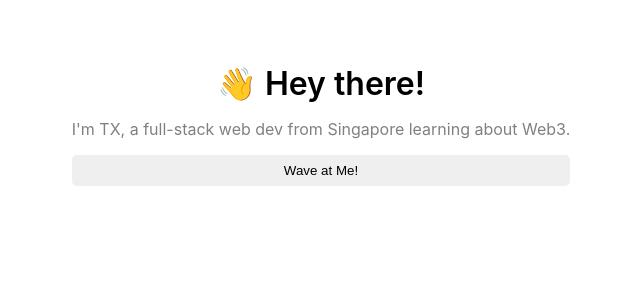
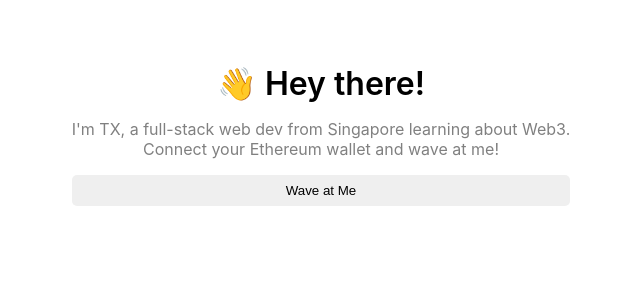
Before and after one commit to yao-tx/wave-portal-frontend, a React (Create React App) app: page / in a window 1280 px wide. Shown: the top 300 px of the page, without its empty margins (319-959 px from the left). Built offline with nearby package versions, Linux system fonts and the light colour scheme.

Commit message:
testing metamask connection

```diff
--- a/src/App.js
+++ b/src/App.js
@@ -1,11 +1,22 @@
-import * as React from "react";
+import React, { useEffect } from "react";
 import { ethers } from "ethers";
 import "./App.css";
+
+const getEthereumObject = () => window.ethereum;
 
 function App() {
   const wave = () => {
 
   }
+
+  useEffect(() => {
+    const ethereum = getEthereumObject();
+    if (!ethereum) {
+      console.log("Make sure you have metamask!");
+    } else {
+      console.log("We have the ethereum object", ethereum);
+    }
+  }, []);
 
   return (
     <div className="mainContainer">
@@ -14,10 +25,11 @@ function App() {
           👋 Hey there!
         </div>
         <div className="bio">
-          I'm TX, a full-stack web dev from Singapore learning about Web3.
+          I'm TX, a full-stack web dev from Singapore learning about Web3.<br />
+          Connect your Ethereum wallet and wave at me!
         </div>
         <button className="waveButton" onClick={wave}>
-          Wave at Me!
+          Wave at Me
         </button>
       </div>
     </div>
```
